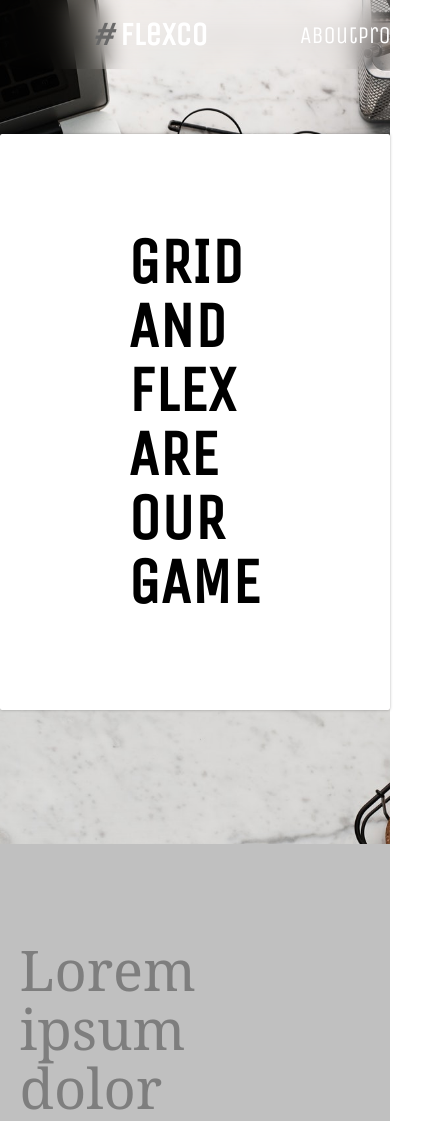
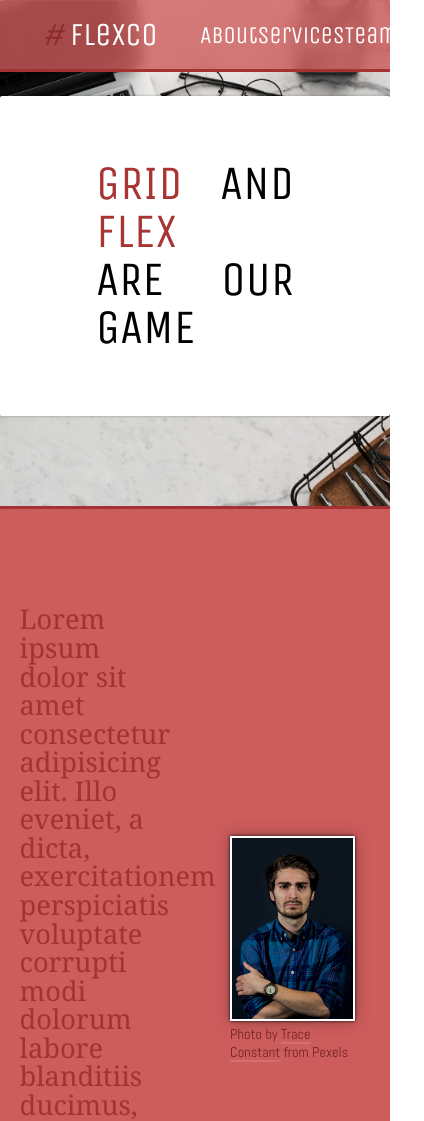
Before and after one commit to mreed4/flex-company, a plain HTML site: page index.html in a window 390 px wide. Shown: the top 1121 px of the page, 424 px wide, since content can reach past the window. Drawn offline with nearby package versions, Linux system fonts and the light colour scheme.

Commit message:
New color palette

```diff
--- a/index.html
+++ b/index.html
@@ -8,6 +8,8 @@
 
     <link rel="stylesheet" href="styles.css" />
     <link rel="shortcut icon" href="favicon.ico" type="image/x-icon" />
+
+    <script src="https://kit.fontawesome.com/c41c81dd84.js" crossorigin="anonymous"></script>
   </head>
   <body id="top">
     <header>
@@ -19,8 +21,11 @@
       <nav>
         <ul>
           <li><a href="#about">About</a></li>
-          <li><a href="#product">Product</a></li>
+          <li><a href="#services">Services</a></li>
           <li><a href="#team">Team</a></li>
+          <li>
+            <a href="#"><i class="fas fa-ellipsis-v"></i></a>
+          </li>
         </ul>
       </nav>
     </header>
@@ -50,7 +55,7 @@
           </div>
         </div>
       </section>
-      <section id="product">Product</section>
+      <section id="services">services</section>
       <section id="team">Team</section>
     </main>
     <footer>Footer</footer>
--- a/styles.css
+++ b/styles.css
@@ -27,6 +27,7 @@ h1,
 h2,
 h3 {
   font-family: "Unica One", cursive;
+  font-weight: normal;
 }
 
 /* Header */
@@ -36,11 +37,19 @@ header {
   grid-template-columns: 300px 1fr;
   align-items: center;
   position: fixed;
-  backdrop-filter: blur(12px);
+  backdrop-filter: blur(6px);
+  background-color: hsla(0, 53.1%, 58.2%, 0.8);
   width: 100vw;
   z-index: 1000;
   padding: 1em 0;
   color: white;
+  border-bottom: 3px solid hsla(0, 53.1%, 42.2%, 1);
+}
+
+@media only screen and (max-width: 811px) {
+  header {
+    grid-template-columns: 200px 1fr;
+  }
 }
 
 header > div {
@@ -49,12 +58,7 @@ header > div {
 
 header h1 span {
   font-style: italic;
-  color: dimgrey;
-}
-
-header h1 span {
-  font-style: italic;
-  color: dimgrey;
+  color: hsla(0, 53.1%, 36.2%, 1);
 }
 
 nav ul {
@@ -67,6 +71,10 @@ nav ul {
 nav ul li > a {
   font-family: "Unica One", cursive;
   font-size: 150%;
+}
+
+nav ul li > a > .fas {
+  font-size: 60%;
 }
 
 /* Main */
@@ -85,11 +93,11 @@ main section {
 }
 
 main section:nth-child(even) {
-  background-color: hsl(0, 0%, 75.3%);
+  background-color: hsla(0, 53.1%, 58.2%, 1);
 }
 
 main section:nth-child(odd) {
-  background-color: hsl(0, 0%, 72.3%);
+  background-color: hsla(0, 53.1%, 55.2%, 1);
 }
 
 /* Hero */
@@ -103,6 +111,12 @@ main section:nth-child(odd) {
   align-items: center;
 }
 
+@media only screen and (max-width: 811px) {
+  #hero {
+    height: 60vh;
+  }
+}
+
 #hero > div {
   border-radius: 2px;
   background-color: white;
@@ -113,10 +127,32 @@ main section:nth-child(odd) {
   box-shadow: 0 0 3px rgba(0, 0, 0, 0.3);
 }
 
+@media only screen and (max-width: 1281px) {
+  #hero > div {
+    padding: 4em 6em;
+  }
+}
+
 #hero > div h2 {
   display: inline-block;
   font-size: 400%;
   line-height: 1;
+}
+
+@media only screen and (max-width: 1281px) {
+  #hero > div h2 {
+    font-size: 350%;
+  }
+}
+
+@media only screen and (max-width: 811px) {
+  #hero > div h2 {
+    font-size: 300%;
+  }
+}
+
+#hero > div h2 span {
+  color: hsla(0, 53.1%, 43.2%, 1);
 }
 
 /* About */
@@ -125,6 +161,7 @@ main section:nth-child(odd) {
   display: flex;
   justify-content: space-around;
   align-items: center;
+  border-top: 3px solid hsla(0, 53.1%, 42.2%, 1);
 }
 
 #about > div {
@@ -133,8 +170,20 @@ main section:nth-child(odd) {
 
 #about > div p {
   font-size: 350%;
-  color: hsl(0, 0%, 49.3%);
+  color: hsla(0, 53.1%, 42.2%, 1);
   line-height: 1.05;
+}
+
+@media only screen and (max-width: 1281px) {
+  #about > div p {
+    font-size: 200%;
+  }
+}
+
+@media only screen and (max-width: 811px) {
+  #about > div p {
+    font-size: 170%;
+  }
 }
 
 #about > div div {
@@ -142,21 +191,34 @@ main section:nth-child(odd) {
   margin: 0 auto;
 }
 
+@media only screen and (max-width: 1281px) {
+  #about > div div {
+    width: 80%;
+  }
+}
+
+@media only screen and (max-width: 811px) {
+  #about > div div {
+    width: 80%;
+  }
+}
+
 #about > div div img {
   width: 100%;
   filter: brightness(1.1) contrast(1.05);
-  border: 2px solid hsl(0, 0%, 72.3%);
+  border: 2px solid snow;
   box-shadow: 0 0 3px rgba(0, 0, 0, 0.9), 0 0 15px rgba(0, 0, 0, 0.3);
 }
 
 #about > div div span {
   font-family: "Abel", sans-serif;
   font-size: 90%;
-  color: #222;
+  color: hsla(0, 53.1%, 29.2%, 1);
 }
 
 #about > div div span a {
   text-decoration: underline;
-  text-decoration-color: hsl(0, 0%, 83.3%);
-  text-underline-offset: 2px;
+  text-decoration-color: hsla(0, 53.1%, 63.2%, 1);
+  text-underline-offset: 3px;
+  text-decoration-thickness: 2px;
 }
```
